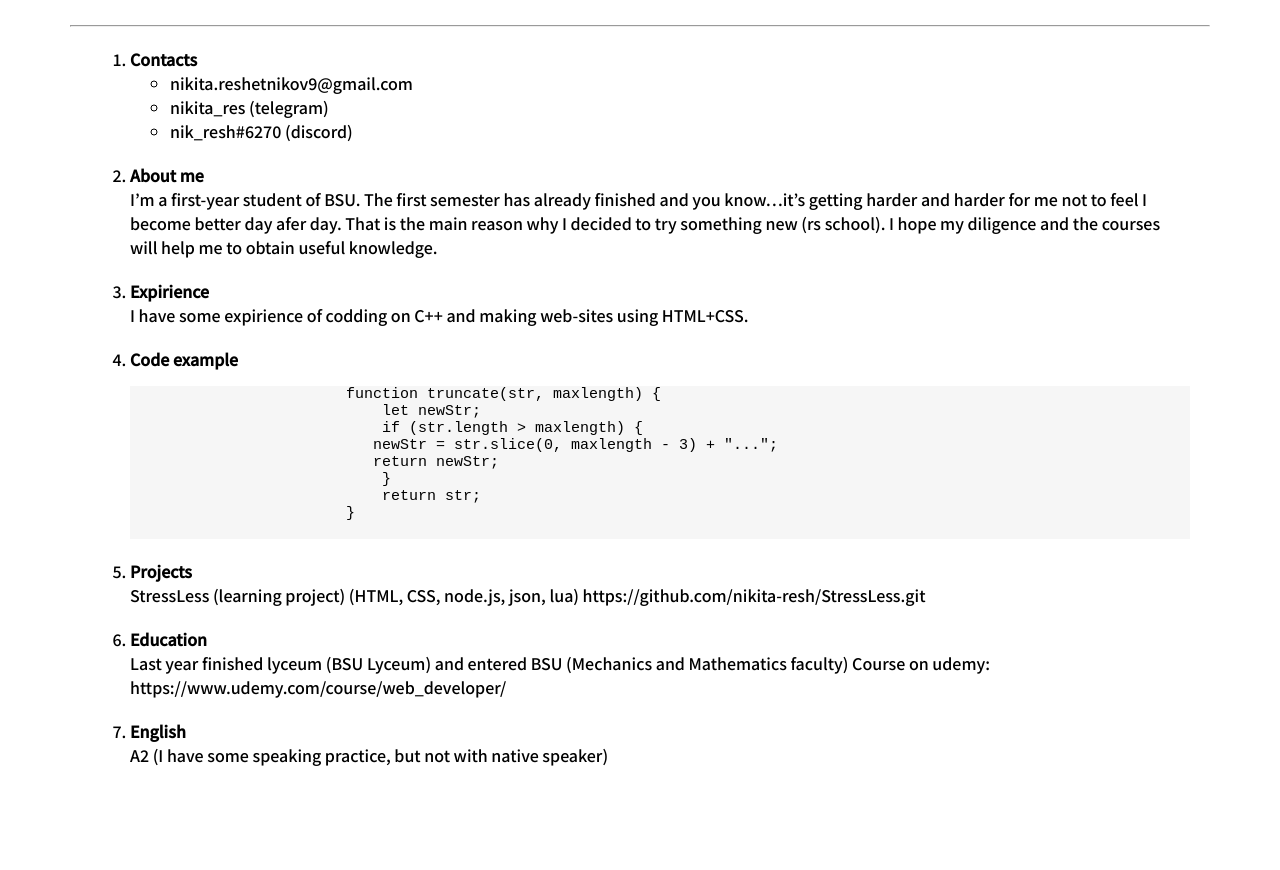
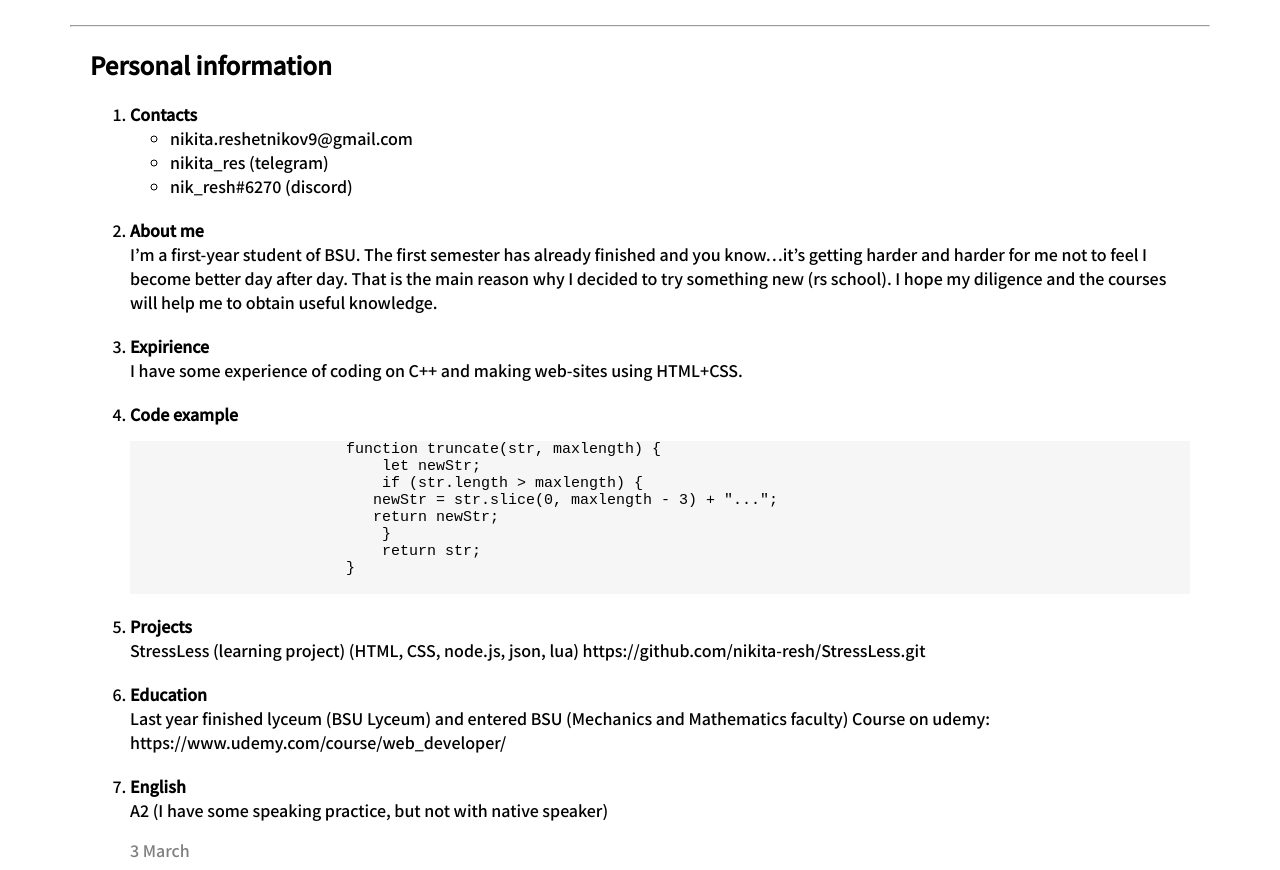
Before and after one commit to The4g/rsschool-cv-4, a plain HTML site: page index.html in a window 1280 px wide. Shown: the part 239-1109 px from the top of the page. Before the commit the page ends 1022 px from the top, so only its background shows below. Drawn offline with Linux system fonts and the light colour scheme.

Commit message:
docs: update cv

```diff
--- a/css/style.css
+++ b/css/style.css
@@ -35,3 +35,8 @@ li pre {
   position: relative;
   font-size: 15px;
 }
+
+time{
+  margin-left: 40px;
+  color: rgba(0, 0, 0, 0.5)
+}
--- a/index.html
+++ b/index.html
@@ -17,6 +17,7 @@
     </header>
     <main>
          <section>
+             <h2>Personal information</h2>
             <ol>
                 <li><b>Contacts</b>
                     <ul>
@@ -26,10 +27,10 @@
                     </ul>
                 </li>
                 <li><b>About me</b><br>
-                    I’m a first-year student of BSU. The first semester has already finished and you know…it’s getting harder and harder for me not to feel I become better day afer day. That is the main reason why I decided to try something new (rs school). I hope my diligence and the courses will help me to obtain useful knowledge.
+                    I’m a first-year student of BSU. The first semester has already finished and you know…it’s getting harder and harder for me not to feel I become better day after day. That is the main reason why I decided to try something new (rs school). I hope my diligence and the courses will help me to obtain useful knowledge.
                 </li>
                 <li><b>Expirience</b><br>
-                    I have some expirience of codding on C++ and making web-sites using HTML+CSS.
+                    I have some experience  of coding on C++ and making web-sites using HTML+CSS.
                 </li>
                 <li><b>Code example</b>
                     <pre>
@@ -55,6 +56,8 @@
                     A2 (I have some speaking practice, but not with native speaker)</li>
             </ol>
         </section>
+        <time datetime="2021-03-06">3 March</time>
     </main>
+
 </body>
 </html>
```
